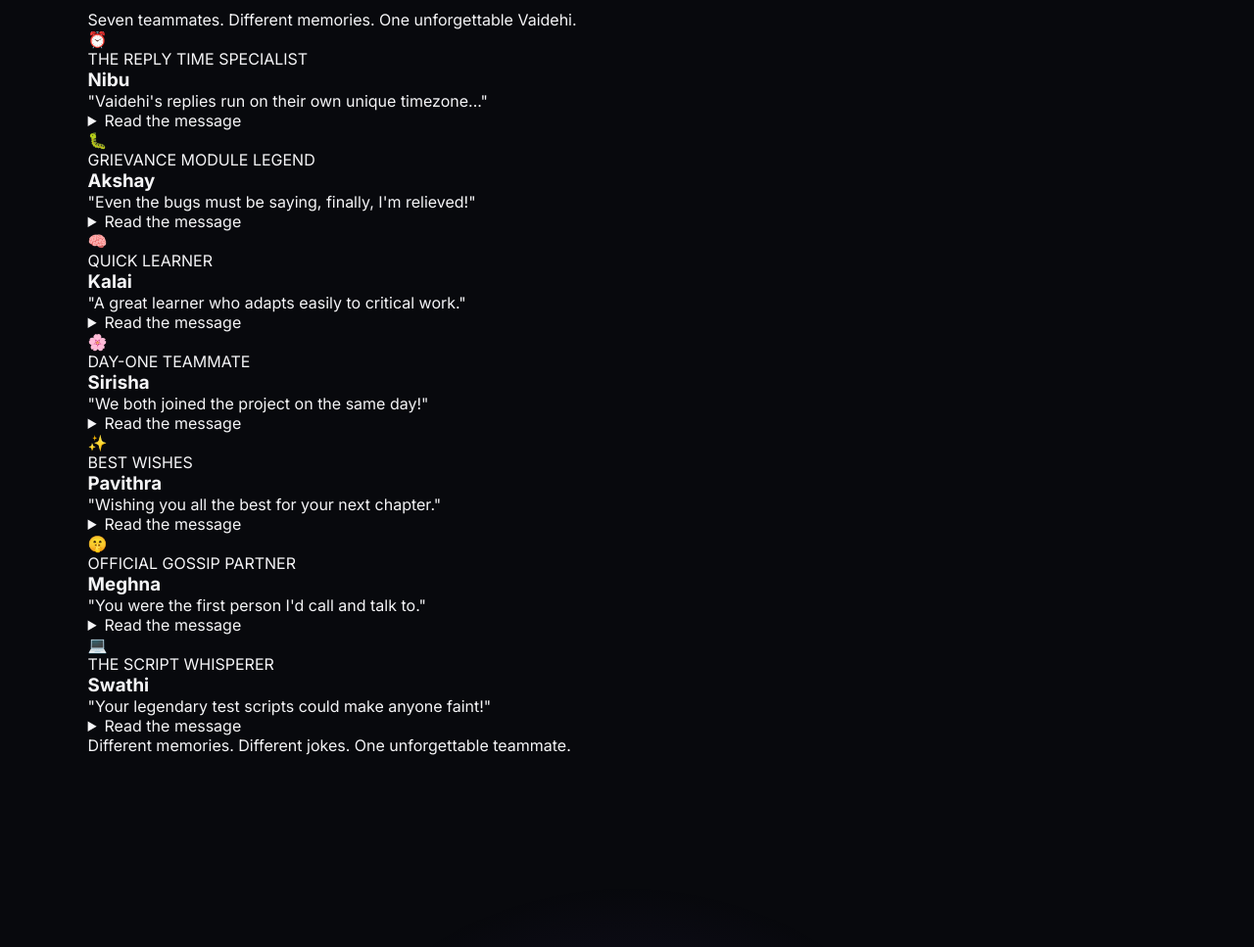
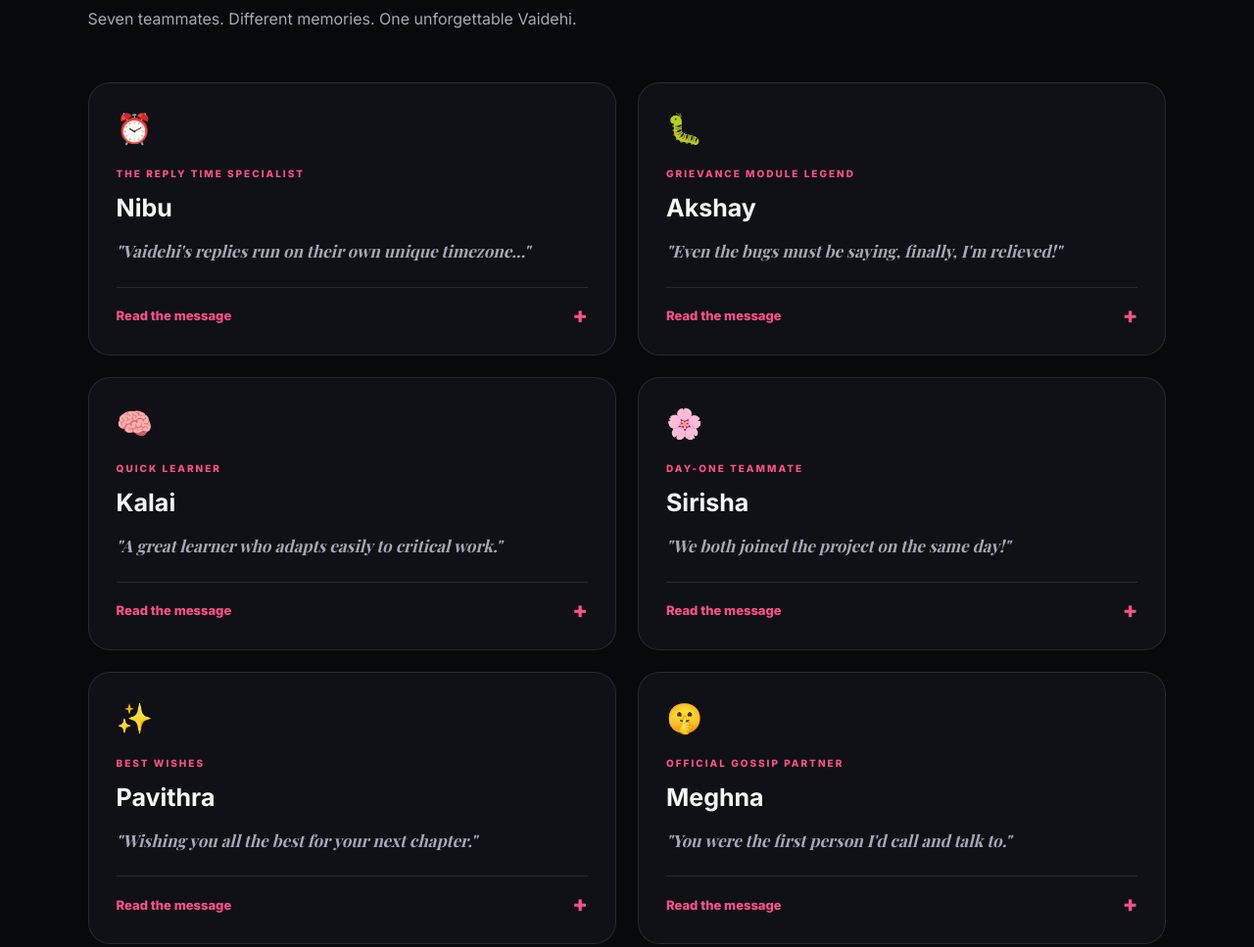
Before and after one commit to laxma-reddy/Farewell, a plain HTML site: page index.html in a window 1280 px wide. Shown: the part 5327-6294 px from the top of the page at 98% size. Drawn offline with nearby package versions, Linux system fonts and the light colour scheme.

Commit message:
Update style.css

```diff
--- a/style.css
+++ b/style.css
@@ -948,3 +948,188 @@ h2 {
         width: 100%;
     }
 }
+
+
+/* =========================
+   CHAPTER 05 — TEAM MESSAGES
+========================= */
+
+.team-section {
+    display: block;
+    min-height: 100vh;
+    padding: 110px 7%;
+}
+
+.team-intro {
+    max-width: 650px;
+    color: var(--muted);
+    line-height: 1.8;
+    margin-top: -5px;
+}
+
+.team-message-grid {
+    display: grid;
+    grid-template-columns: repeat(2, minmax(0, 1fr));
+    gap: 22px;
+    margin-top: 50px;
+}
+
+.team-message-card {
+    padding: 28px;
+    background: rgba(17, 19, 26, 0.88);
+    border: 1px solid var(--line);
+    border-radius: 22px;
+    transition: transform 0.3s ease, border-color 0.3s ease;
+    min-width: 0;
+}
+
+.team-message-card:hover {
+    transform: translateY(-5px);
+    border-color: rgba(255, 79, 139, 0.45);
+}
+
+.team-card-icon {
+    display: block;
+    font-size: 30px;
+    margin-bottom: 20px;
+}
+
+.team-card-label {
+    color: var(--pink);
+    font-size: 10px;
+    font-weight: 800;
+    letter-spacing: 2px;
+    line-height: 1.6;
+    margin-bottom: 12px;
+}
+
+.team-message-card h3 {
+    color: var(--text);
+    font-size: 25px;
+    margin-bottom: 15px;
+}
+
+.team-card-preview {
+    color: var(--muted);
+    font-family: "Playfair Display", serif;
+    font-size: 17px;
+    font-style: italic;
+    line-height: 1.7;
+    margin-bottom: 22px;
+}
+
+.team-message-card details {
+    border-top: 1px solid var(--line);
+    padding-top: 17px;
+}
+
+.team-message-card summary {
+    color: var(--pink);
+    font-size: 13px;
+    font-weight: 800;
+    cursor: pointer;
+    list-style: none;
+    display: flex;
+    justify-content: space-between;
+    align-items: center;
+    gap: 12px;
+}
+
+.team-message-card summary::-webkit-details-marker {
+    display: none;
+}
+
+.team-message-card summary::after {
+    content: "+";
+    font-size: 23px;
+    line-height: 1;
+    transition: transform 0.2s ease;
+}
+
+.team-message-card details[open] summary::after {
+    content: "−";
+}
+
+.team-full-message {
+    padding-top: 20px;
+    animation: teamMessageReveal 0.3s ease;
+}
+
+.team-full-message p {
+    color: var(--muted);
+    font-size: 14px;
+    line-height: 1.9;
+    margin-bottom: 16px;
+    overflow-wrap: anywhere;
+}
+
+.team-full-message p:last-child {
+    margin-bottom: 0;
+}
+
+.team-full-message h4 {
+    color: var(--pink);
+    font-size: 12px;
+    letter-spacing: 1px;
+    margin: 8px 0 12px;
+}
+
+.team-full-message strong {
+    color: var(--text);
+}
+
+.team-featured-card {
+    border-color: rgba(255, 79, 139, 0.3);
+    background:
+        linear-gradient(
+            145deg,
+            rgba(255, 79, 139, 0.08),
+            rgba(17, 19, 26, 0.95) 60%
+        );
+}
+
+.team-closing-quote {
+    max-width: 850px;
+    margin: 65px auto 10px;
+    text-align: center;
+    color: var(--muted);
+    font-family: "Playfair Display", serif;
+    font-size: clamp(25px, 4vw, 42px);
+    line-height: 1.5;
+}
+
+.team-closing-quote span {
+    display: block;
+    color: var(--pink);
+}
+
+@keyframes teamMessageReveal {
+    from {
+        opacity: 0;
+        transform: translateY(8px);
+    }
+
+    to {
+        opacity: 1;
+        transform: translateY(0);
+    }
+}
+
+@media (max-width: 800px) {
+    .team-section {
+        padding: 90px 6%;
+    }
+
+    .team-message-grid {
+        grid-template-columns: 1fr;
+        gap: 16px;
+    }
+
+    .team-message-card {
+        padding: 24px;
+    }
+
+    .team-closing-quote {
+        margin-top: 45px;
+    }
+}
```
